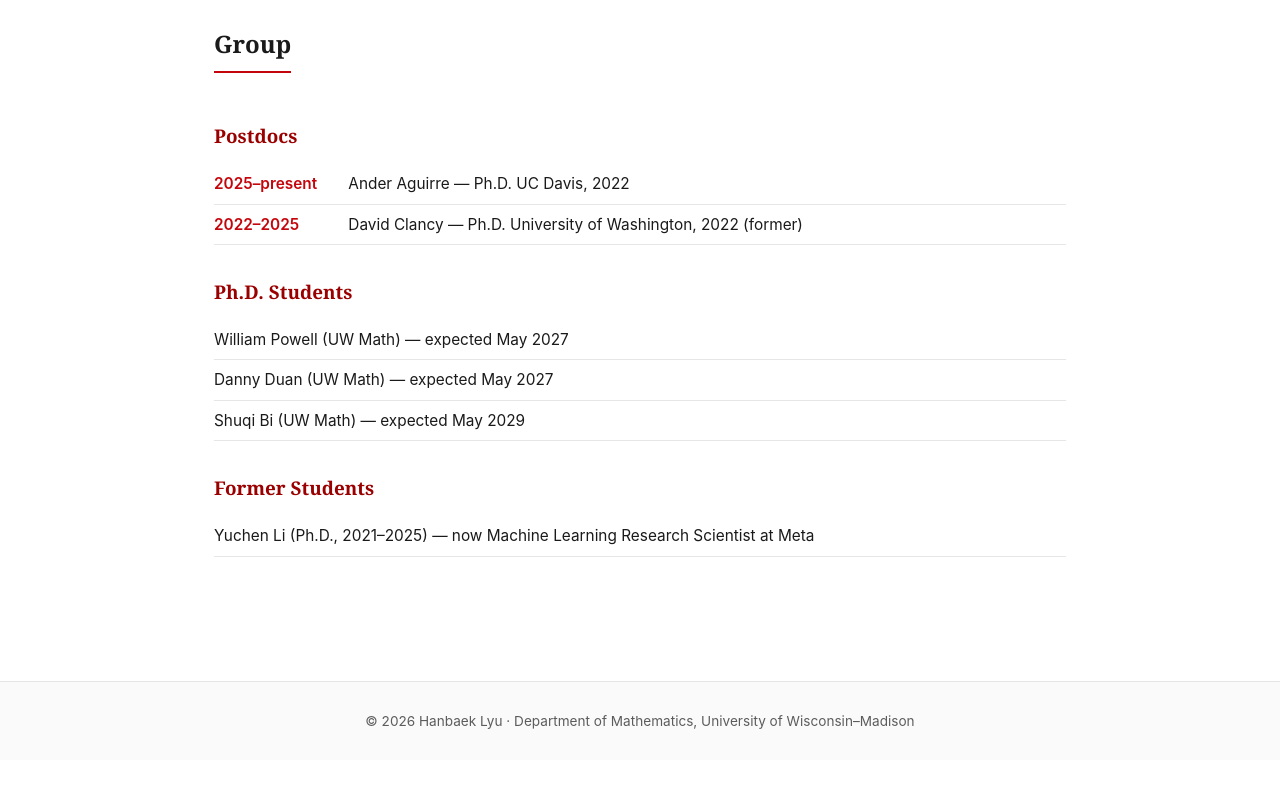
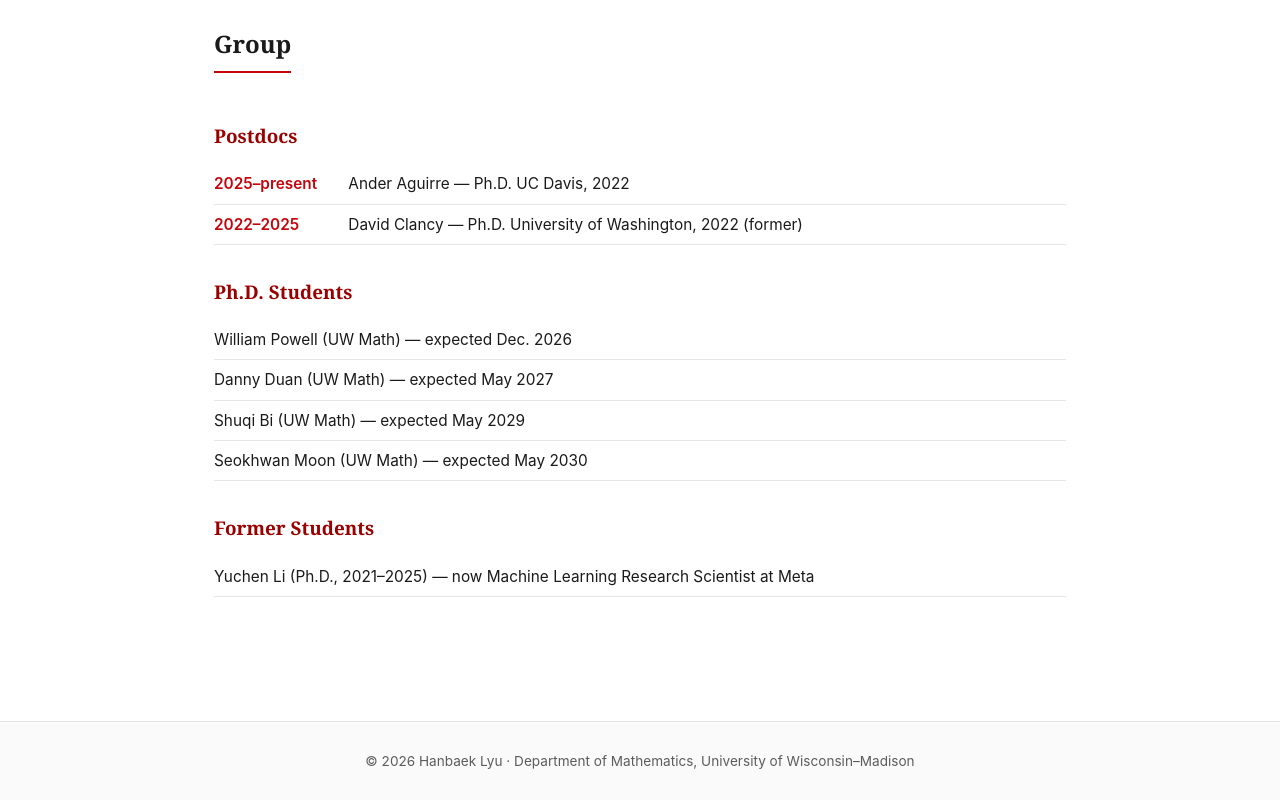
Before and after one commit to HanbaekLyu/HanbaekLyu.github.io, a plain HTML site: page index.html in a window 1280 px wide. Shown: the part 1125-1925 px from the top of the page. Before the commit the page ends 1885 px from the top, so only its background shows below. Drawn offline with Linux system fonts and the light colour scheme.

Commit message:
Add NeurIPS 2026 acceptance and update student list
Mark Koopman invariant subspaces paper as accepted (poster) at
NeurIPS 2026; update PhD student expected graduation dates.

Co-Authored-By: Claude Sonnet 5 <noreply@anthropic.com>

```diff
--- a/index.html
+++ b/index.html
@@ -80,9 +80,10 @@
     </ul>
     <h3>Ph.D. Students</h3>
     <ul class="term-list">
-      <li>William Powell (UW Math) &mdash; expected May 2027</li>
+      <li>William Powell (UW Math) &mdash; expected Dec. 2026</li>
       <li>Danny Duan (UW Math) &mdash; expected May 2027</li>
       <li>Shuqi Bi (UW Math) &mdash; expected May 2029</li>
+      <li>Seokhwan Moon (UW Math) &mdash; expected May 2030</li>
     </ul>
     <h3>Former Students</h3>
     <ul class="term-list">
```
Also changed, not shown: publications.html (+1 -1 lines).
